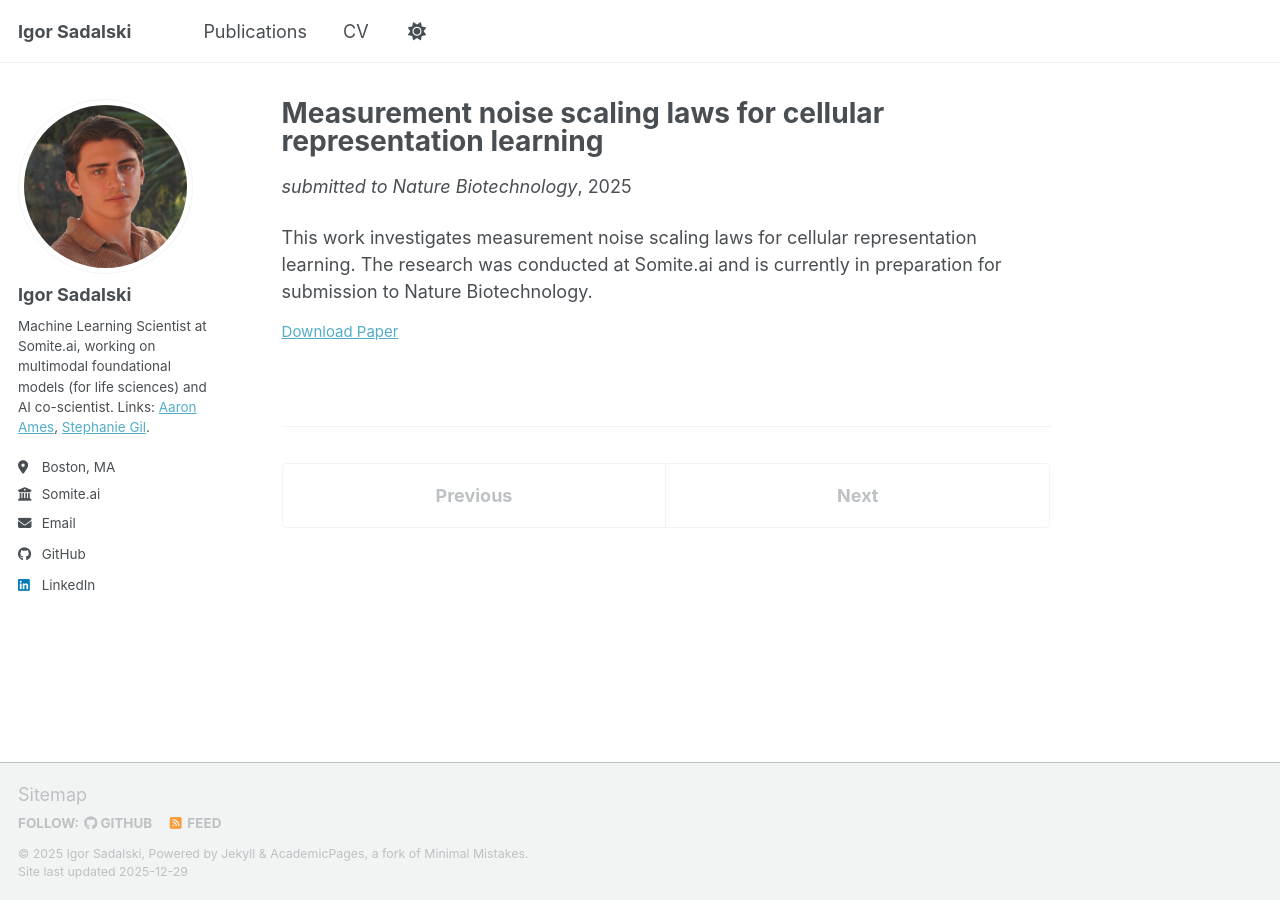
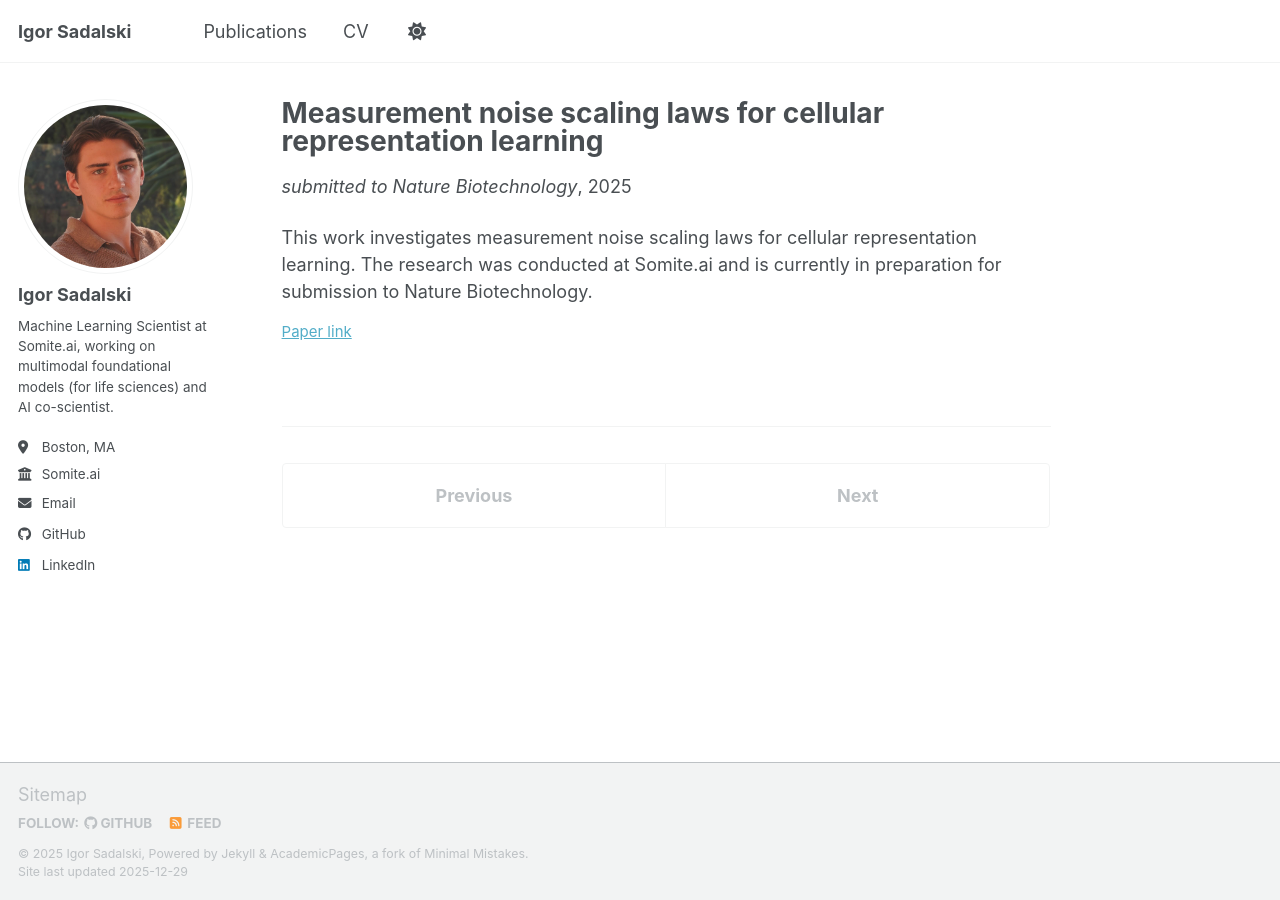
Before and after one commit to igor-sadalski/igor-sadalski.github.io, a Jekyll site: the page built from _publications/2025-nature-biotech-measurement-noise-scaling.md, in a window 1280 px wide. Built offline with Jekyll 4.4.1, drawn with Linux system fonts in a browser that asks for light colours; a script bundle is joined from its source files by our own code; library files that are not in the unit come from our copies.

Commit message:
refine bio and update image in about section; enhance citation links across multiple templates

```diff
--- a/_config.yml
+++ b/_config.yml
@@ -26,7 +26,7 @@ author:
   avatar           : "profile_pic.png"
   name             : "Igor Sadalski"
   pronouns         : # example: "she/her"
-  bio              : "Machine Learning Scientist at Somite.ai, working on multimodal foundational models (for life sciences) and AI co-scientist. Links: <a href='http://ames.caltech.edu/'>Aaron Ames</a>, <a href='https://seas.harvard.edu/person/stephanie-gil'>Stephanie Gil</a>."
+  bio              : "Machine Learning Scientist at Somite.ai, working on multimodal foundational models (for life sciences) and AI co-scientist."
   location         : "Boston, MA"
   employer         : "Somite.ai"
   uri              : # URL
--- a/_layouts/single.html
+++ b/_layouts/single.html
@@ -48,13 +48,13 @@ layout: default
         {{ content }}
 
         {% if page.citation and page.paperurl and page.slidesurl and page.bibtexurl %}
-          <p style="font-size: smaller; margin-top: -0.5em;">Recommended citation: {{ page.citation }}<br /><a href="{{ page.paperurl | relative_url }}">Download Paper</a> | <a href="{{ page.slidesurl | relative_url }}">Download Slides</a> | <a href="{{ page.bibtexurl | relative_url }}">Download Bibtex</a></p>
+          <p style="font-size: smaller; margin-top: -0.5em;">Recommended citation: {{ page.citation }}<br /><a href="{{ page.paperurl | relative_url }}">Paper link</a> | <a href="{{ page.slidesurl | relative_url }}">Download Slides</a> | <a href="{{ page.bibtexurl | relative_url }}">Download Bibtex</a></p>
         {% elsif page.citation and page.paperurl and page.slidesurl %}
-          <p style="font-size: smaller; margin-top: -0.5em;">Recommended citation: {{ page.citation }}<br /><a href="{{ page.paperurl | relative_url }}">Download Paper</a> | <a href="{{ page.slidesurl | relative_url }}">Download Slides</a></p>
+          <p style="font-size: smaller; margin-top: -0.5em;">Recommended citation: {{ page.citation }}<br /><a href="{{ page.paperurl | relative_url }}">Paper link</a> | <a href="{{ page.slidesurl | relative_url }}">Download Slides</a></p>
         {% elsif page.citation and page.paperurl and page.bibtexurl %}
-          <p style="font-size: smaller; margin-top: -0.5em;">Recommended citation: {{ page.citation }}<br /><a href="{{ page.paperurl | relative_url }}">Download Paper</a> | <a href="{{ page.bibtexurl | relative_url }}">Download Bibtex</a></p>
+          <p style="font-size: smaller; margin-top: -0.5em;">Recommended citation: {{ page.citation }}<br /><a href="{{ page.paperurl | relative_url }}">Paper link</a> | <a href="{{ page.bibtexurl | relative_url }}">Download Bibtex</a></p>
         {% elsif page.citation and page.paperurl %}
-          <p style="font-size: smaller; margin-top: -0.5em;">Recommended citation: {{ page.citation }}<br /><a href="{{ page.paperurl | relative_url }}">Download Paper</a></p>
+          <p style="font-size: smaller; margin-top: -0.5em;">Recommended citation: {{ page.citation }}<br /><a href="{{ page.paperurl | relative_url }}">Paper link</a></p>
         {% elsif page.citation and page.slidesurl and page.bibtexurl %}
           <p style="font-size: smaller; margin-top: -0.5em;">Recommended citation: {{ page.citation }}<br /><a href="{{ page.slidesurl | relative_url }}">Download Slides</a> | <a href="{{ page.bibtexurl | relative_url }}">Download Bibtex</a></p>
         {% elsif page.citation and page.slidesurl %}
@@ -62,9 +62,9 @@ layout: default
         {% elsif page.slidesurl and page.bibtexurl %}
           <p style="font-size: smaller; margin-top: -0.5em;"><a href="{{ page.slidesurl | relative_url }}">Download Slides</a> | <a href="{{ page.bibtexurl | relative_url }}">Download Bibtex</a></p>
         {% elsif page.paperurl and page.bibtexurl %}
-          <p style="font-size: smaller; margin-top: -0.5em;"><a href="{{ page.paperurl | relative_url }}">Download Paper</a> | <a href="{{ page.bibtexurl | relative_url }}">Download Bibtex</a></p>
+          <p style="font-size: smaller; margin-top: -0.5em;"><a href="{{ page.paperurl | relative_url }}">Paper link</a> | <a href="{{ page.bibtexurl | relative_url }}">Download Bibtex</a></p>
         {% elsif page.paperurl %}
-          <p style="font-size: smaller; margin-top: -0.5em;"><a href="{{ page.paperurl | relative_url }}">Download Paper</a></p>
+          <p style="font-size: smaller; margin-top: -0.5em;"><a href="{{ page.paperurl | relative_url }}">Paper link</a></p>
         {% elsif page.citation and page.bibtexurl %}
           <p style="font-size: smaller; margin-top: -0.5em;">Recommended citation: {{ page.citation }}<br /><a href="{{ page.bibtexurl | relative_url }}">Download Bibtex</a></p>
         {% elsif page.citation %}
--- a/_publications/2025-nature-biotech-measurement-noise-scaling.md
+++ b/_publications/2025-nature-biotech-measurement-noise-scaling.md
@@ -3,7 +3,7 @@ title: "Measurement noise scaling laws for cellular representation learning"
 collection: publications
 category: preprints
 permalink: /publication/2025-nature-biotech-measurement-noise-scaling
-excerpt: 'Unlike other domains where model performance scales predictably with dataset size, biological data performance is also limited by measurement noise from technical factors like molecular undersampling or imaging variability. By learning representations of single-cell genomic and imaging data, we show that noise defines a distinct scaling axis along which performance improves predictably across tasks. This scaling follows a simple logarithmic law that is consistent across model types, tasks, and datasets, and can be derived quantitatively from a model of noise propagation.'
+excerpt: 'Large genomic and imaging datasets can be used to fit models that learn representations of cellular systems, extracting informative structure from data. In other domains, model performance improves predictably with dataset size, providing a basis for allocating data and computation. In biological data, however, performance is also limited by measurement noise arising from technical factors such as molecular undersampling or imaging variability. By learning representations of single-cell genomic and imaging data, we show that noise defines a distinct axis along which performance improves predictably across tasks. This scaling follows a simple logarithmic law that is consistent across model types, tasks, and datasets, and can be derived quantitatively from a model of noise propagation. We identify robustness to noise and saturating performance as properties that vary across models and tasks.'
 date: 2025-12-03
 venue: 'submitted to Nature Biotechnology'
 paperurl: /draft_noise_laws_nature_biotech.pdf
```
Also changed, not shown: _includes/archive-single.html (+6 -6 lines), _pages/about.md (+1 -1 lines), index.md (+7 -3 lines), images/igor-900.jpg (added).
